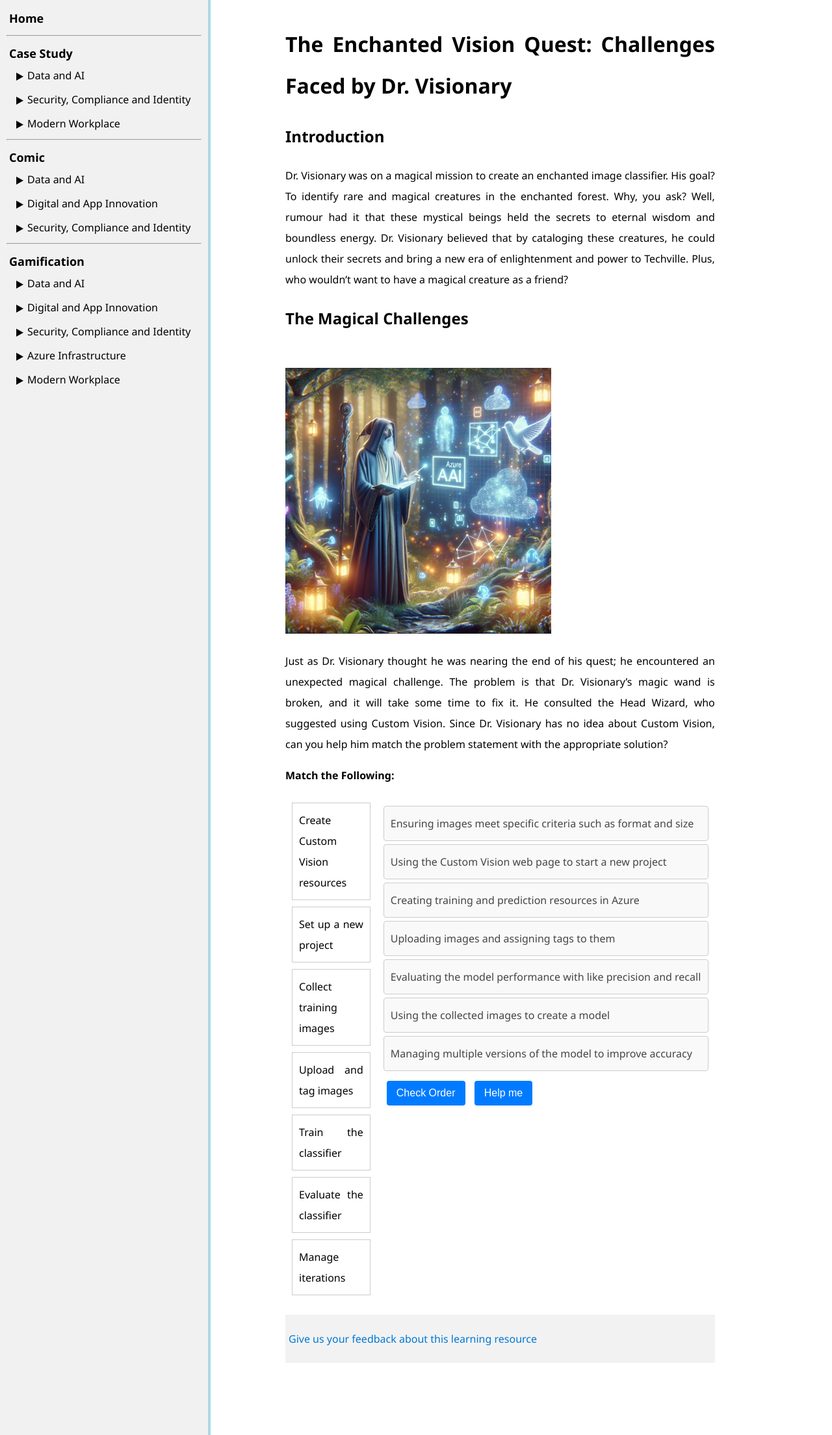
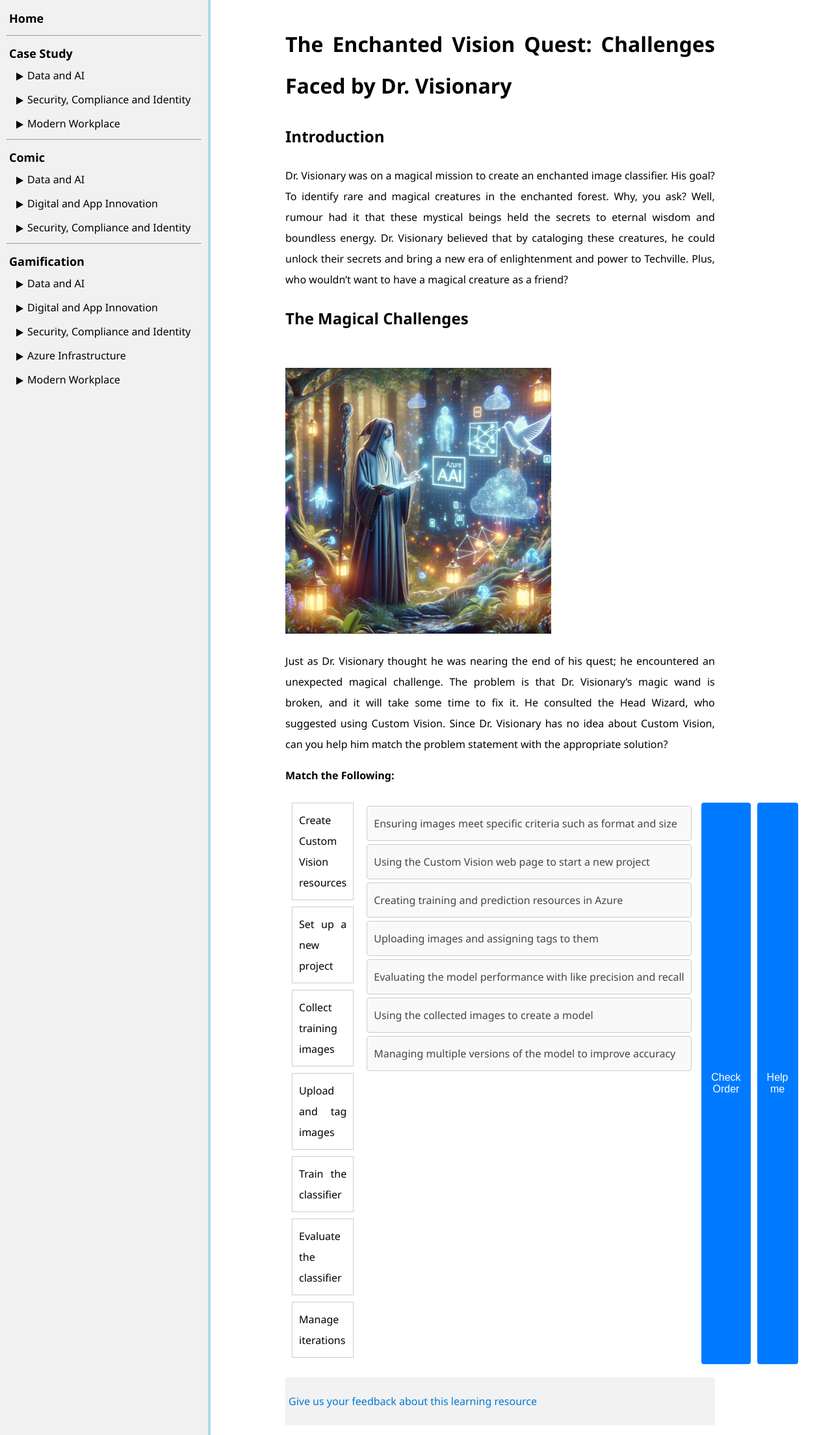
Before and after one commit to ningweinw/iengage, a Jekyll site: the page built from project-files/case-study/Data and AI/Enchanted Vision Quest.md, in a window 1280 px wide. Shown: the whole page at 65% size. Built offline with Jekyll 4.4.1, drawn with Linux system fonts in a browser that asks for light colours; nearby versions of some CDN libraries.

Commit message:
Update Enchanted Vision Quest.md

```diff
--- a/project-files/case-study/Data and AI/Enchanted Vision Quest.md
+++ b/project-files/case-study/Data and AI/Enchanted Vision Quest.md
@@ -76,10 +76,11 @@ Just as Dr. Visionary thought he was nearing the end of his quest; he encountere
         <li class="ui-state-default" data-order="5">Using the collected images to create a model</li>
         <li class="ui-state-default" data-order="7">Managing multiple versions of the model to improve accuracy</li>
       </ul>
+    </div>
       <button onclick="checkOrderSetup()">Check Order</button>
       <button onclick="helpMeSetup()">Help me</button>
       <p id="feedback-setup"></p>
-    </div>
+
   </div>
 
   <script>
```
